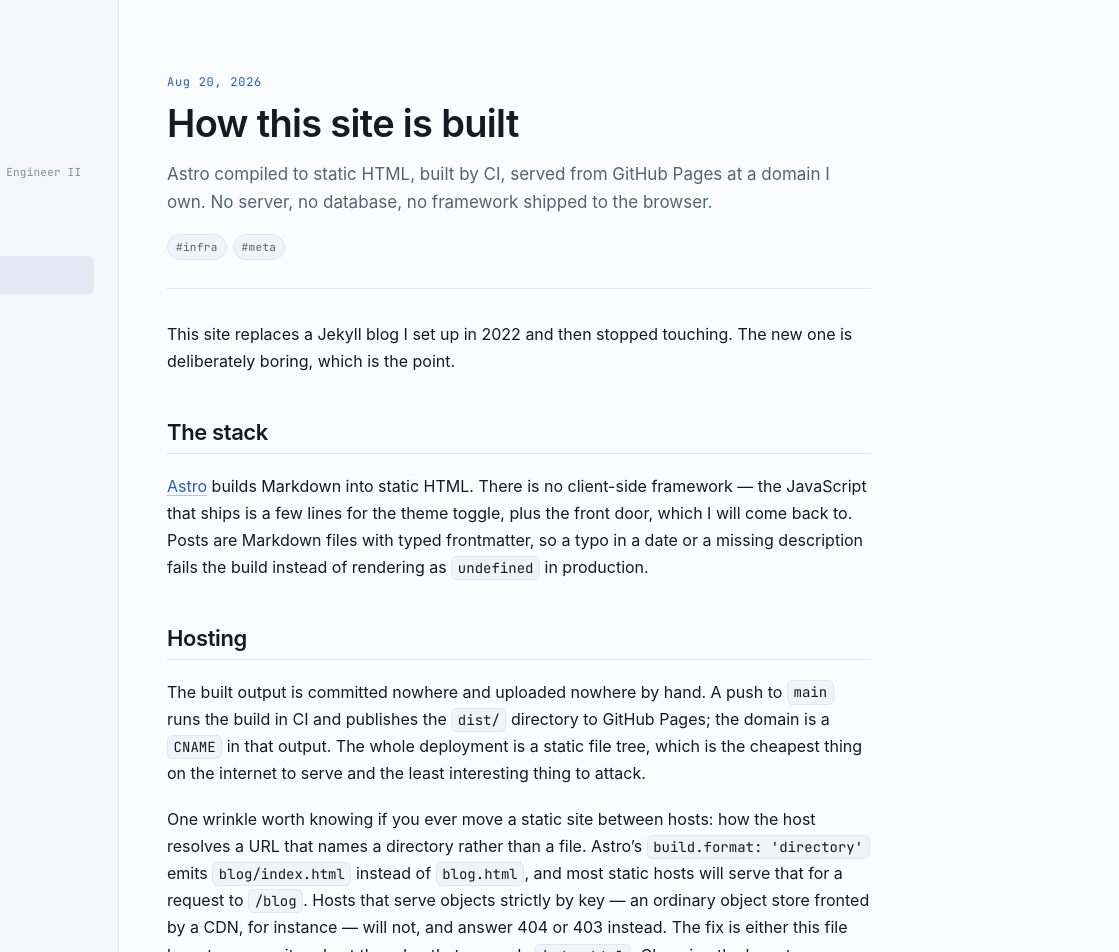
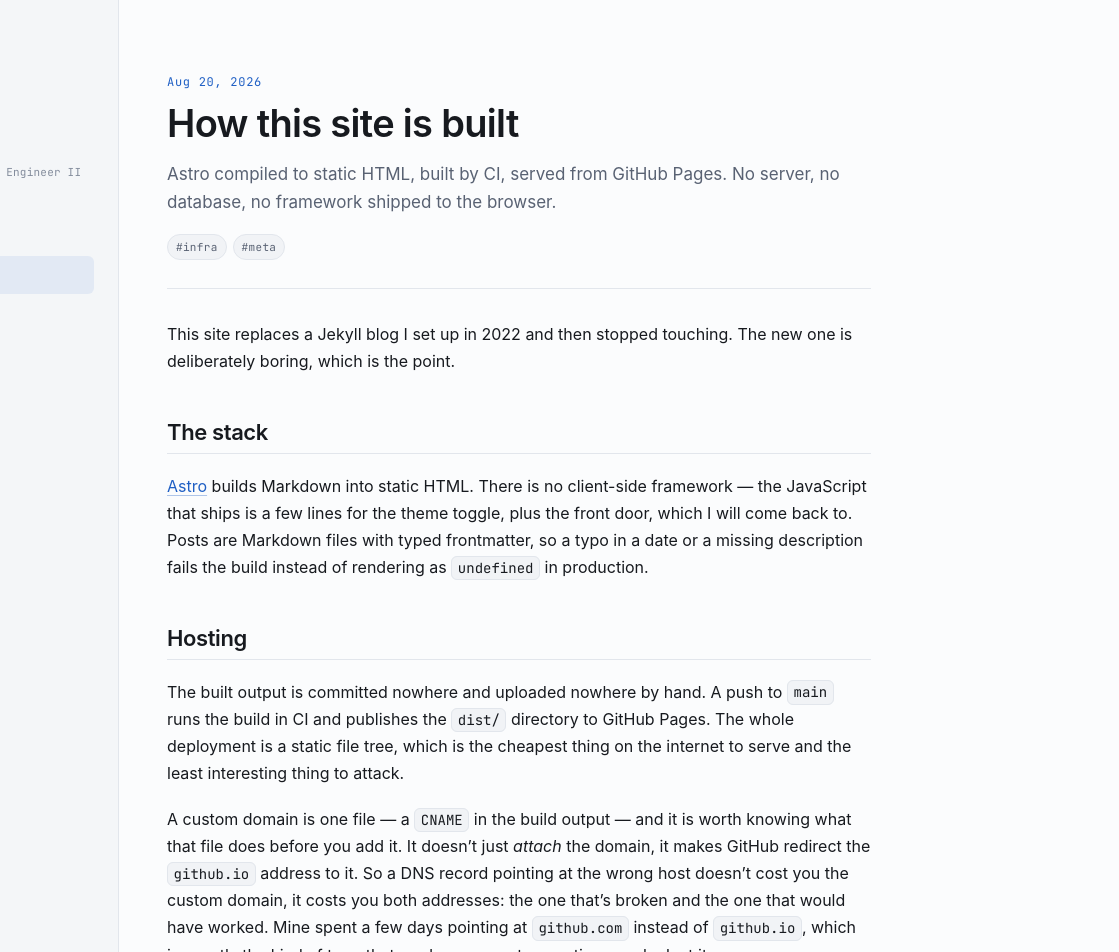
Before and after one commit to BaldMonster33/BaldMonster33.github.io, an Astro site: page /blog/colophon in a window 1280 px wide. Shown: the top 952 px of the page, 161-1280 px from the left. Built offline with nearby package versions, Linux system fonts and the light colour scheme; Astro itself is replaced by a stand-in of ours; no server answers.

Commit message:
Serve from the github.io address while DNS is unresolved
public/CNAME made GitHub redirect baldmonster33.github.io to www.qinle.ltd,
so a wrong DNS record cost both addresses rather than one. Removing it and
pointing SITE.url at the Pages address restores a reachable site with
canonical links, Open Graph tags, sitemap and RSS that agree with it.

robots.txt moves from public/ to a generated endpoint so its sitemap URL
derives from SITE.url instead of drifting from it. The revert path — both
halves, in order — is documented in consts.ts and the README.

```diff
--- a/public/robots.txt
+++ /dev/null
@@ -1,4 +0,0 @@
-User-agent: *
-Allow: /
-
-Sitemap: https://www.qinle.ltd/sitemap-index.xml
--- a/src/consts.ts
+++ b/src/consts.ts
@@ -1,6 +1,20 @@
 /** Single source of truth for site-wide metadata. */
 export const SITE = {
-  url: 'https://www.qinle.ltd',
+  /**
+   * Where the site is served. Canonical links, Open Graph tags, the sitemap and
+   * the RSS feed are all built from this, so it has to be the address visitors
+   * actually reach — a canonical pointing at a hostname that does not resolve is
+   * worse than none at all.
+   *
+   * Temporarily the GitHub Pages address. To move back to the custom domain,
+   * both halves have to change together:
+   *   1. set this to 'https://www.qinle.ltd'
+   *   2. restore public/CNAME containing `www.qinle.ltd`, and set the same value
+   *      under Settings -> Pages -> Custom domain
+   * Doing only (2) makes GitHub redirect the Pages address to the custom domain
+   * while every link in the markup still claims the old one.
+   */
+  url: 'https://baldmonster33.github.io',
   title: 'Le Qin',
   /** Used in <title> suffixes and the RSS feed. */
   name: 'Le Qin',
--- a/src/content/blog/colophon.md
+++ b/src/content/blog/colophon.md
@@ -1,8 +1,8 @@
 ---
 title: How this site is built
 description: >-
-  Astro compiled to static HTML, built by CI, served from GitHub Pages at a
-  domain I own. No server, no database, no framework shipped to the browser.
+  Astro compiled to static HTML, built by CI, served from GitHub Pages. No
+  server, no database, no framework shipped to the browser.
 date: 2026-08-20
 tags: ['infra', 'meta']
 ---
@@ -21,10 +21,17 @@ build instead of rendering as `undefined` in production.
 ## Hosting
 
 The built output is committed nowhere and uploaded nowhere by hand. A push to
-`main` runs the build in CI and publishes the `dist/` directory to GitHub Pages;
-the domain is a `CNAME` in that output. The whole deployment is a static file
-tree, which is the cheapest thing on the internet to serve and the least
-interesting thing to attack.
+`main` runs the build in CI and publishes the `dist/` directory to GitHub Pages.
+The whole deployment is a static file tree, which is the cheapest thing on the
+internet to serve and the least interesting thing to attack.
+
+A custom domain is one file — a `CNAME` in the build output — and it is worth
+knowing what that file does before you add it. It doesn't just *attach* the
+domain, it makes GitHub redirect the `github.io` address to it. So a DNS record
+pointing at the wrong host doesn't cost you the custom domain, it costs you both
+addresses: the one that's broken and the one that would have worked. Mine spent a
+few days pointing at `github.com` instead of `github.io`, which is exactly the
+kind of typo that reads as correct every time you look at it.
 
 One wrinkle worth knowing if you ever move a static site between hosts: how the
 host resolves a URL that names a directory rather than a file. Astro's
```
Also changed, not shown: counter/worker.js (+8 -2 lines), src/pages/robots.txt.ts (added, +17 -0 lines), README.md, counter/README.md, 1 other file.
